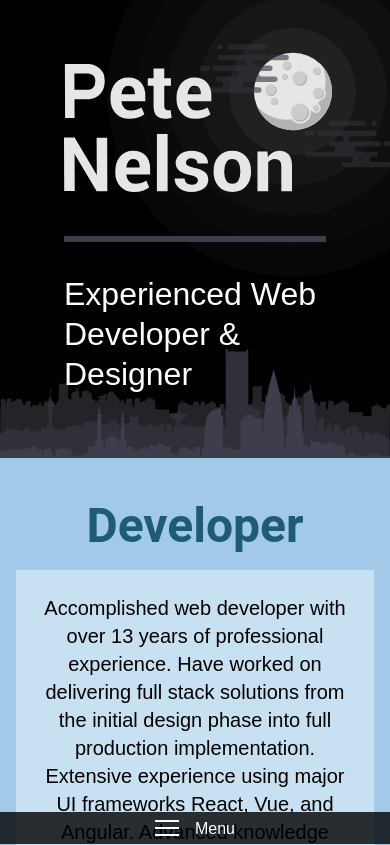
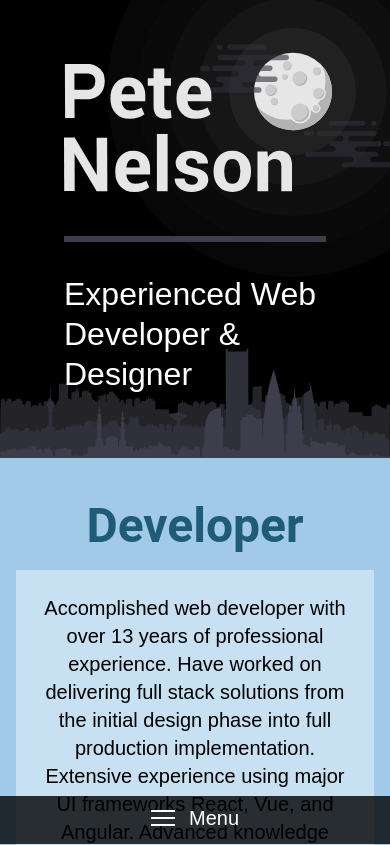
Before and after one commit to pbn04001/pete-nelson-web, a Vue app: page / in a window 390 px wide. Shown: the top 845 px of the page. Built offline with nearby package versions, Linux system fonts and the light colour scheme.

Commit message:
Bigger mobile menu

```diff
--- a/src/components/navBar.scss
+++ b/src/components/navBar.scss
@@ -10,16 +10,17 @@ $bar-spacing: 7px;
   z-index: 200;
   bottom: 0;
   width: 100%;
-  height: $spacing-unit-x4;
+  height: $spacing-unit-x6;
   overflow: visible;
   display: flex;
   justify-content: center;
 
   &__menu {
+    @include font-delta;
     color: $white;
     position: absolute;
     margin: $spacing-unit;
-    width: 5rem;
+    width: 5.5rem;
     height: calc(#{$bar-height} + (#{$bar-spacing} * 2));
     cursor: pointer;
     text-align: right;
@@ -34,7 +35,7 @@ $bar-spacing: 7px;
 
   &__menu-hamburger {
     position: absolute;
-    top: 0;
+    top: 0.4rem;
     left: 0;
     transform: translateY($bar-spacing);
     background: rgba(255, 255, 255, 1);
@@ -84,7 +85,7 @@ $bar-spacing: 7px;
 
     &--open {
       opacity: 1;
-      height: 7.5rem;
+      height: 9.5rem;
       transition: all linear 300ms;
 
       ul {
@@ -128,9 +129,24 @@ $bar-spacing: 7px;
     top: 0;
     right: 3rem;
     justify-content: flex-end;
+    height: $spacing-unit-x4;
+
+    &__menu {
+      @include font-epsilon;
+      width: 5rem;
+    }
 
     &__menu-body {
       top: $spacing-unit-x3;
+      bottom: $spacing-unit-x3;
+
+      &--open {
+        height: 7.5rem;
+      }
+    }
+
+    &__menu-hamburger {
+      top: 0;
     }
   }
 
```
